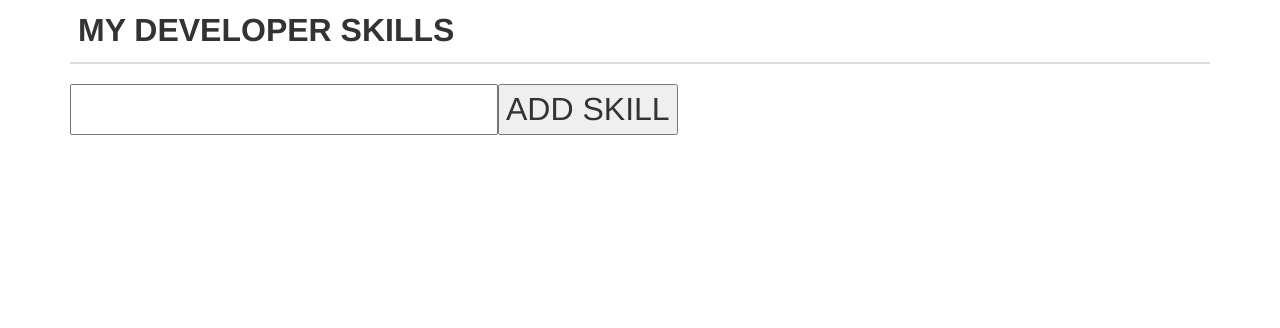
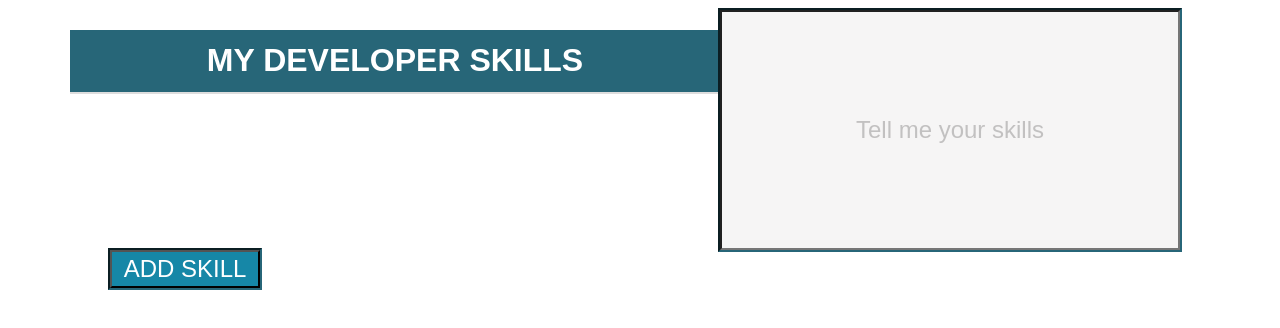
Before and after one commit to ctoy17/my-dev-skills, a plain HTML site: page index.html in a window 1280 px wide. Drawn offline with nearby package versions, Linux system fonts and the light colour scheme; a web font is replaced by a local one.

Commit message:
add style elements

```diff
--- a/css/main.css
+++ b/css/main.css
@@ -1,23 +1,55 @@
+*{
+    box-sizing: border-box;
+    margin-top: 10px;
+    padding: 0;
+}
 body {
-    font-size: 32px;
-}
-.table{
+    font-size: 24px;
+    font-family: 'Encode Sans SC', sans-serif;
     text-align: center;
+    display: flex;
+    flex-wrap: wrap;
+    align-content: center;
 }
 
+.table{
+    min-height: 200px;
+}
+.table th{
+    text-align: center;
+    font-size: 32px;
+    width:650px;
+    background-color: #276678;
+    color: white;
+}
+#devSkills tbody{
+    text-align: left;
+    background-color: white;
+    color: rgba(0, 0, 128, 0.671);
+}
+.table td{
+    padding: 5px;
+    border: hidden;
+}
+tbody button{
+    margin-left: 20px;
+    margin-right: 20px;
+}
 
-/* body class="container">
-    <div class="table-responsive">
-    <table id="devSkills" class="table">
-        <thead>
-            <tr>
-                <th>MY DEVELOPER SKILLS</th>
-            </tr>
-        </thead>
-        <tbody>
-        </tbody>
-    </table>
-</div>
-    <div class="userInput">
-        <input type="text" class="skillField"><button class="addSkill">ADD SKILL</button>
-    </div> */
+.skillField{
+    background-color: #F6F5F5;
+    outline: 2px inset #276678;
+    width: 460px;
+    text-align: center;
+    color: teal;
+}
+::placeholder{
+    color: rgba(165, 162, 162, 0.64);
+}
+.addSkill{
+    background-color: #1687A7;
+    color: white;
+    outline: 2px inset #276678;
+    width: 150px;
+    margin-left: 40px;
+}
--- a/index.html
+++ b/index.html
@@ -4,8 +4,12 @@
     <meta charset="UTF-8">
     <meta http-equiv="X-UA-Compatible" content="IE=edge">
     <meta name="viewport" content="width=device-width, initial-scale=1.0">
-    <title>Document</title>
+    <title>My Developer Skills</title>
     <link rel="stylesheet" href="https://maxcdn.bootstrapcdn.com/bootstrap/3.3.6/css/bootstrap.min.css" integrity="sha384-1q8mTJOASx8j1Au+a5WDVnPi2lkFfwwEAa8hDDdjZlpLegxhjVME1fgjWPGmkzs7" crossorigin="anonymous">
+    <link rel="preconnect" href="https://fonts.googleapis.com">
+    <link rel="preconnect" href="https://fonts.gstatic.com" crossorigin>
+    <link href="https://fonts.googleapis.com/css2?family=Encode+Sans+SC:wght@100&display=swap" rel="stylesheet">
+
     <link rel="stylesheet" href="css/main.css"></style>
     <script
 src="https://code.jquery.com/jquery-3.3.1.min.js"
@@ -24,9 +28,9 @@ crossorigin="anonymous"></script>
         <tbody>
         </tbody>
     </table>
-</div>
-    <div class="userInput">
-        <input type="text" class="skillField"><button class="addSkill">ADD SKILL</button>
     </div>
+    <!-- <div class="userInput"> -->
+        <input type="text" class="skillField" placeholder="Tell me your skills"><button class="addSkill">ADD SKILL</button>
+    <!-- </div> -->
 </body>
 </html>
```
